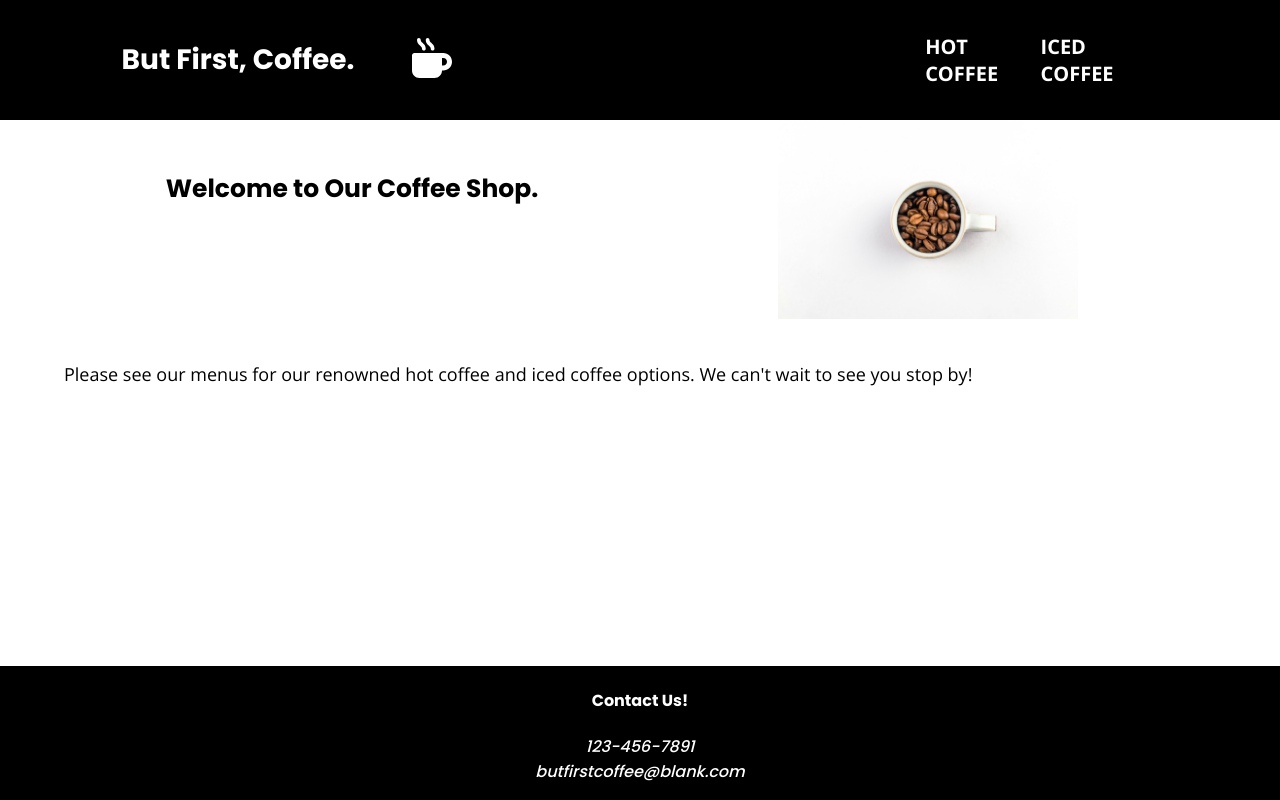
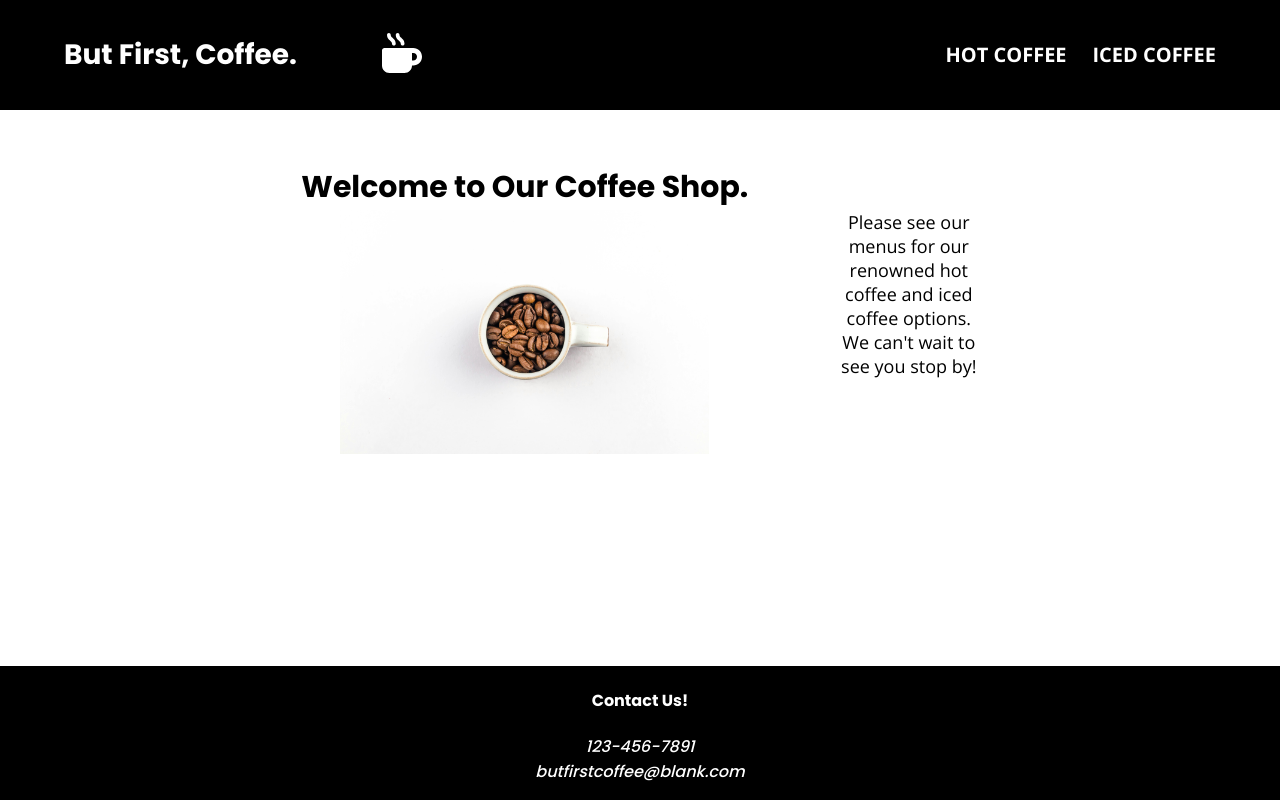
Before and after one commit to learningcoding2022/coffee-info, a plain HTML site: page index.html in a window 1280 px wide. Drawn offline with nearby package versions, Linux system fonts and the light colour scheme; no server answers.

Commit message:
style changes to main section for desktop

```diff
--- a/index.html
+++ b/index.html
@@ -35,9 +35,13 @@
         <section class="section-container-wrapper">
         <!--section 1--image and content-->
             <section class="section-container" id="section-container-1">
-                <h1>Welcome to Our Coffee Shop.</h1>
-                <img src="./assets/images/coffee-bean-mug.jpg" alt="mug with coffee beans">
-                <p>Please see our menus for our renowned hot coffee and iced coffee options. We can't wait to see you stop by!</p>
+                <div class="welcome">
+                    <h1>Welcome to Our Coffee Shop.</h1>
+                    <img src="./assets/images/coffee-bean-mug.jpg" alt="mug with coffee beans">
+                </div>
+                <div class="p-text">
+                    <p>Please see our menus for our renowned hot coffee and iced coffee options. We can't wait to see you stop by!</p>
+                </div>
             </section>
         </section>
     </main>
--- a/styles.css
+++ b/styles.css
@@ -99,6 +99,7 @@ header,
     justify-content: space-between;
   }
 
+
   /*Section*/
 
   .section-container-wrapper {
@@ -151,6 +152,12 @@ header,
     margin-top: 0px;
   }
 
+  .welcome {
+    display: flex;
+    justify-content: center;
+    flex-direction: column;
+  }
+
 
   /* Fonts */
 
@@ -186,6 +193,7 @@ header,
     font-size: 18px;
     padding-top: 25px;
     font-family: 'Open Sans', sans-serif;
+    text-align: center;
   }
 
   /* Footer */
@@ -208,7 +216,7 @@ header,
   }
 
 /***DESKTOP STYLES**********************************************/
-@media only screen and (min-width: 1200px) {
+@media only screen and (min-width: 768px) {
 /*Desktop Styles here*/
 
 /*MAIN PAGE*/
@@ -218,8 +226,15 @@ header .content-wrapper {
 }
 
 .image-title {
-    width: 45%;
+    width: 70%;
+    display: flex;
     justify-content: flex-start;
+}
+
+.welcome {
+    display: flex;
+    flex-direction: column;
+    width: 60%;
 }
 
  .header-divider {
@@ -229,23 +244,62 @@ header .content-wrapper {
 }
 
 header nav {
-    width: 45%;
+    width: 60%;
 }
 
 .section-container {
     flex-direction: row;
-    flex-wrap: wrap;
+    flex-wrap: nowrap;
+    width: 60%;
+    align-items: center;
+    justify-content: space-around;
 }
 
-.section-container h1 {
+.section-container-wrapper {
+    padding-bottom: 100px;
+}
+
+.section-container h1{
     width: 50%;
+    font-size: 30px;
+    width: 100%;
+    padding-bottom: 0px;
+    margin-bottom: 0px;
 }
 
 p {
     width: 100%;
 }
 
+
+.section-container img {
+    width: 80%;
+}
+
+.p-text {
+    width: 20%;
+    font-size: 28px;
+}
+
 /*HOT COFFEE PAGE*/
+
+#data-list {
+    line-height: 22px;
+}
+
+/*
+-change footer to include background image of beans
+-change font sizes for desktop
+-format main page
+
+*/
+
+/*ICED COFFEE PAGE*/
+
+#data-list-2 {
+    line-height: 22px;
+}
+
 
 
   }
```
Also changed, not shown: hot-coffee/index.html (+1 -1 lines), iced-coffee/index.html (+1 -1 lines), assets/images/beans.jpg (added).
